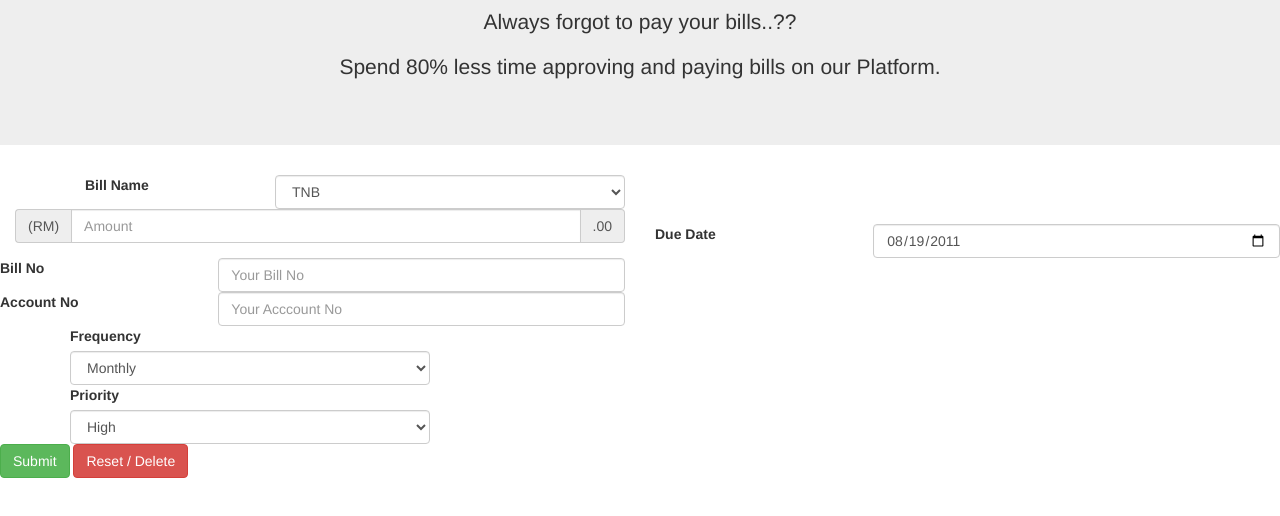
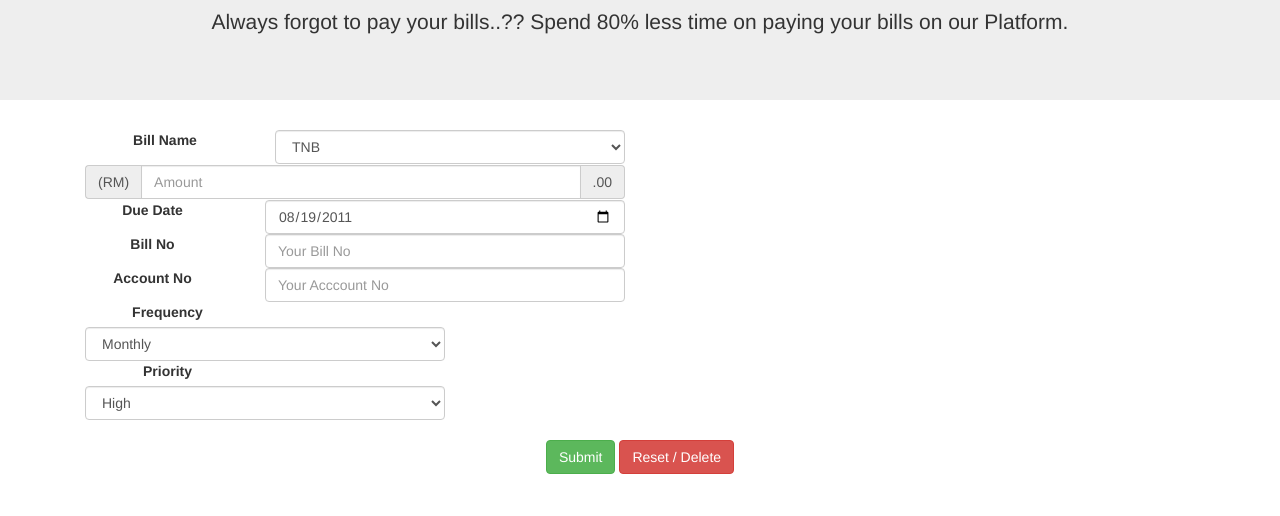
Before and after one commit to smuzani/ada-batch2, a website: page editPage.html in a window 1280 px wide. Shown: the part 140-656 px from the top of the page. Drawn offline with nearby package versions, Linux system fonts and the light colour scheme.

Commit message:
edit page

```diff
--- a/editPage.html
+++ b/editPage.html
@@ -21,12 +21,12 @@
 
   <div class="jumbotron" style="text-align: center;">
        <h1>Add / Delete Bills here</h1>
-       <p>Always forgot to pay  your bills..??</p>
-       <p>Spend 80% less time approving and paying bills on our Platform.</p>
+       <p>Always forgot to pay  your bills..??
+       Spend 80% less time on paying your bills on our Platform.</p>
   </div>
 
 <!-- <form class="form-horizontal"> -->
-<div class="container">
+<div class="container" style="text-align: center">
   <div class="form-group">
     <label for="billName" class="col-sm-2 col-form-label">Bill Name</label>
     <div class="col-sm-4">
@@ -43,22 +43,21 @@
       <option>ROOM RENTAL</option>
     </select>
     </div>
-  </div>
-</div>
- <!--  <form class="form-inline"> -->
-  <div class="form-group">
+  </div><br>
+  <!--  <form class="form-inline"> -->
+  <div class="form-group" style="text-align: center">
   <div class="col-md-6">
     <label class="sr-only" for="exampleInputAmount">Amount</label>
-      <div class="input-group">
-        <div class="input-group-addon">(RM)</div>
+      <div class="input-group"  >
+        <div class="input-group-addon" >(RM)</div>
         <input type="text" class="form-control" id="exampleInputAmount" placeholder="Amount">
         <div class="input-group-addon">.00</div>
       </div>
   </div>
-  </div>
+  </div><br>
 
   <!-- Due Date -->
-  <div class="row">
+  <div class="row" style="text-align: center">
   <div class="form-group">
     <label for="dueDate" class="col-sm-2 col-form-label">Due Date</label>
     <div class="col-sm-4">
@@ -68,7 +67,7 @@
   </div>
 
   <!-- Bill No -->
-  <div class="row">
+  <div class="row" style="text-align: center">
   <div class="form-group">
       <label for="billNo" class="col-sm-2 col-form-label">Bill No</label>
       <div class="col-sm-4">
@@ -78,7 +77,7 @@
   </div>
 
   <!-- Account No -->
-  <div class="row">
+  <div class="row" style="text-align: center">
   <div class="form-group">
       <label for="accountNo" class="col-sm-2 col-form-label">Account No</label>
       <div class="col-sm-4">
@@ -87,15 +86,15 @@
   </div>
   </div>
 
-<div class="container">
+<div class="container" style="text-align: center">
   <!-- frequency -->
-  <div class="row">
+  <div class="row" >
 
     <label for="frequency" class="col-sm-2 col-form-label">Frequency</label>
 
   </div>
 
-  <div class="row">
+  <div class="row" >
     <div class="col-sm-4">
 
       <select class="form-control" id="frequency">
@@ -120,13 +119,16 @@
       </select>
     </div>
     </div>
-</div>
+</div><br>
   <!-- button -->
   <button type="button" class="btn btn-success">Submit</button>
   <button type="button" class="btn btn-danger">Reset / Delete</button>
 </form>
 
 
+  </div>
+
+
 
 
 </body>
```
